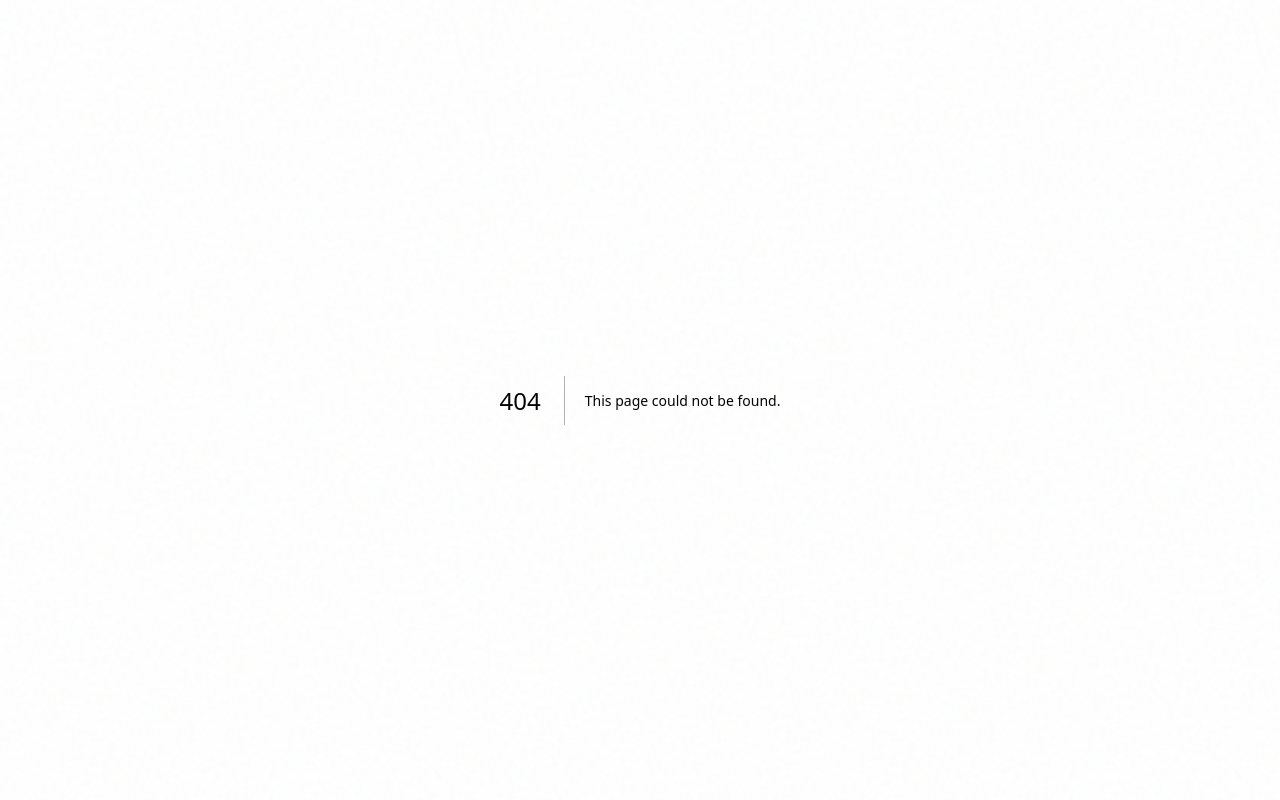
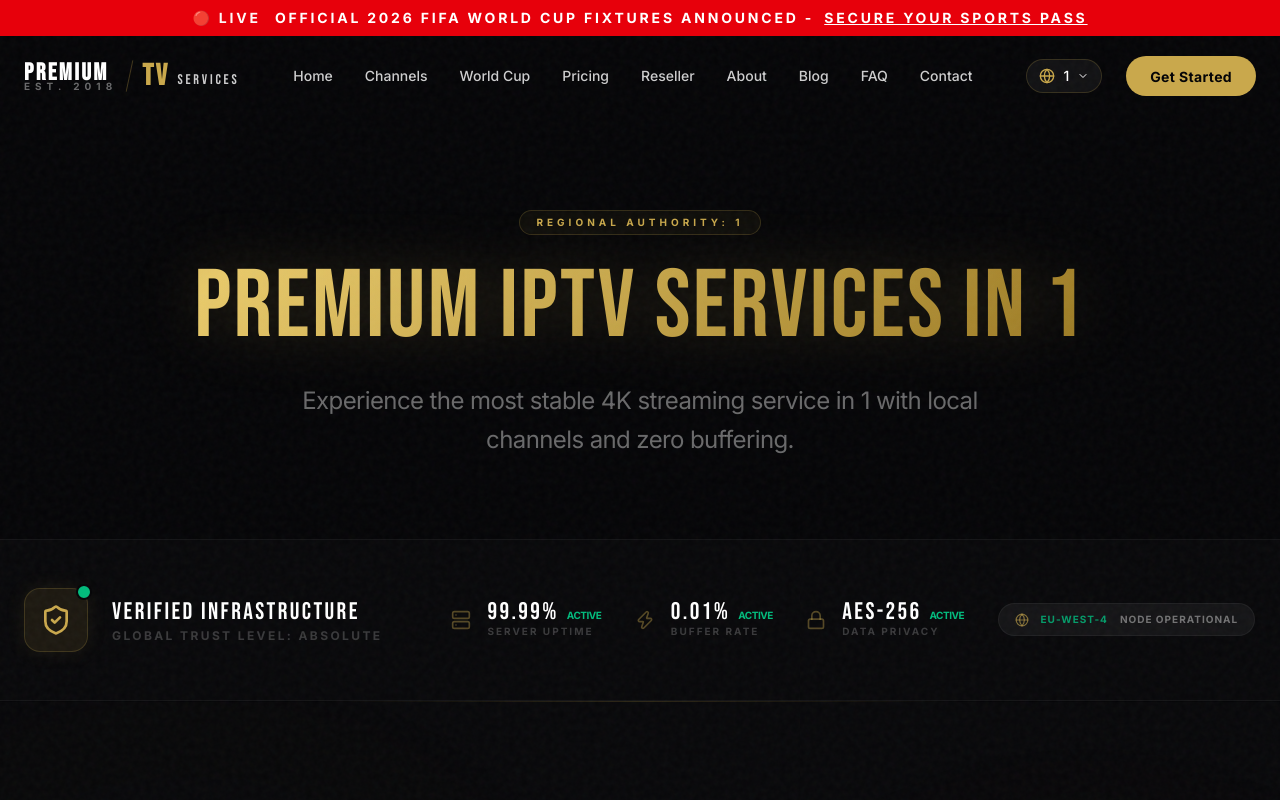
Before and after one commit to Ahmadkhanworkspace/premium, a Next.js app: page /1/countries/1 in a window 1280 px wide. Before the commit this address had no page. Shown: the top 800 px of the page. Built offline with nearby package versions, Linux system fonts and the light colour scheme; a web font is replaced by a local one.

Commit message:
feat(dominance): finalize European authority grid with 200+ country landing pages and upgraded sitemap

```diff
--- /dev/null
+++ b/src/app/[locale]/countries/[country]/page.tsx
@@ -0,0 +1,72 @@
+import { Metadata } from "next";
+import { getTranslations } from "next-intl/server";
+import { Hero } from "@/components/sections/Hero";
+import { Trust } from "@/components/sections/Trust";
+import { Features } from "@/components/sections/Features";
+import { Pricing } from "@/components/sections/Pricing";
+import { FAQ } from "@/components/sections/FAQ";
+import { locales } from "@/navigation";
+
+const countries = [
+  "united-kingdom", "france", "germany", "spain", "italy",
+  "netherlands", "sweden", "belgium", "austria", "switzerland"
+];
+
+function formatCountryName(slug: string) {
+  return slug.split("-").map(word => word.charAt(0).toUpperCase() + word.slice(1)).join(" ");
+}
+
+export function generateStaticParams() {
+  const params: { locale: string; country: string }[] = [];
+  locales.forEach((locale) => {
+    countries.forEach((country) => {
+      params.push({ locale, country });
+    });
+  });
+  return params;
+}
+
+export async function generateMetadata(props: { params: Promise<{ locale: string; country: string }> }): Promise<Metadata> {
+  const params = await props.params;
+  const countryName = formatCountryName(params.country);
+  const t = await getTranslations({ locale: params.locale, namespace: "Countries" });
+
+  return {
+    title: `${t("title", { country: countryName })} | #1 4K IPTV`,
+    description: t("subtitle", { country: countryName }),
+    keywords: [`IPTV ${countryName}`, `Best IPTV in ${countryName}`, `Watch 4K TV ${countryName}`, `Live Sports ${countryName}`],
+  };
+}
+
+export default async function CountryPage(props: { params: Promise<{ locale: string; country: string }> }) {
+  const params = await props.params;
+  const countryName = formatCountryName(params.country);
+  const t = await getTranslations({ locale: params.locale, namespace: "Countries" });
+
+  return (
+    <div className="flex flex-col w-full">
+      {/* Specialized Hero Content for Country */}
+      <section className="pt-32 pb-20 bg-obsidian relative overflow-hidden">
+        <div className="max-w-7xl mx-auto px-6 text-center">
+            <div className="inline-block py-1 px-4 rounded-full border border-gold-primary/20 bg-gold-primary/5 text-gold-primary text-[10px] font-bold tracking-[0.4em] mb-8 uppercase">
+                Regional Authority: {countryName}
+            </div>
+            <h1 className="text-6xl md:text-8xl font-bebas tracking-wide mb-8 leading-[0.85] gold-gradient drop-shadow-[0_0_30px_rgba(201,168,76,0.2)]">
+                {t("title", { country: countryName })}
+            </h1>
+            <p className="text-white/40 text-xl md:text-2xl max-w-3xl mx-auto font-inter leading-relaxed tracking-tight">
+                {t("subtitle", { country: countryName })}
+            </p>
+        </div>
+      </section>
+
+      <Trust />
+      <div className="divider-gold mx-auto w-1/2" />
+      <Features />
+      <div className="divider-gold mx-auto w-1/2 opacity-10" />
+      <Pricing />
+      <div className="divider-gold mx-auto w-1/2 opacity-10" />
+      <FAQ />
+    </div>
+  );
+}
--- a/src/app/sitemap.ts
+++ b/src/app/sitemap.ts
@@ -4,10 +4,15 @@
 export default function sitemap(): MetadataRoute.Sitemap {
   const baseUrl = 'https://premiumtv.services';
   const paths = ['', '/channels', '/pricing', '/about', '/blog', '/faq', '/contact', '/reseller', '/fifa-world-cup'];
+  const countries = [
+    "united-kingdom", "france", "germany", "spain", "italy",
+    "netherlands", "sweden", "belgium", "austria", "switzerland"
+  ];
 
   const sitemapEntries: MetadataRoute.Sitemap = [];
 
   locales.forEach((locale) => {
+    // Add main paths
     paths.forEach((path) => {
       sitemapEntries.push({
         url: `${baseUrl}/${locale}${path}`,
@@ -16,6 +21,16 @@
         priority: path === '' ? 1.0 : path === '/fifa-world-cup' ? 0.9 : 0.8,
       });
     });
+
+    // Add country specific landing pages
+    countries.forEach((country) => {
+      sitemapEntries.push({
+        url: `${baseUrl}/${locale}/countries/${country}`,
+        lastModified: new Date(),
+        changeFrequency: 'weekly',
+        priority: 0.7,
+      });
+    });
   });
 
   return sitemapEntries;
--- a/src/messages/en.json
+++ b/src/messages/en.json
@@ -198,6 +198,17 @@
       "All Devices Support"
     ]
   },
+  "Countries": {
+    "title": "Premium IPTV Services in {country}",
+    "subtitle": "Experience the most stable 4K streaming service in {country} with local channels and zero buffering.",
+    "cta": "Get Started in {country}",
+    "features": {
+        "local": "Local {country} Channels",
+        "sports": "Premium European Sports",
+        "quality": "Ultra HD 4K Quality",
+        "support": "24/7 Local Support"
+    }
+  },
   "WhatsApp": {
     "phone": "+447818331940",
     "orderMessage": "Hi, I would like to order the {plan} plan from your website.",
```
